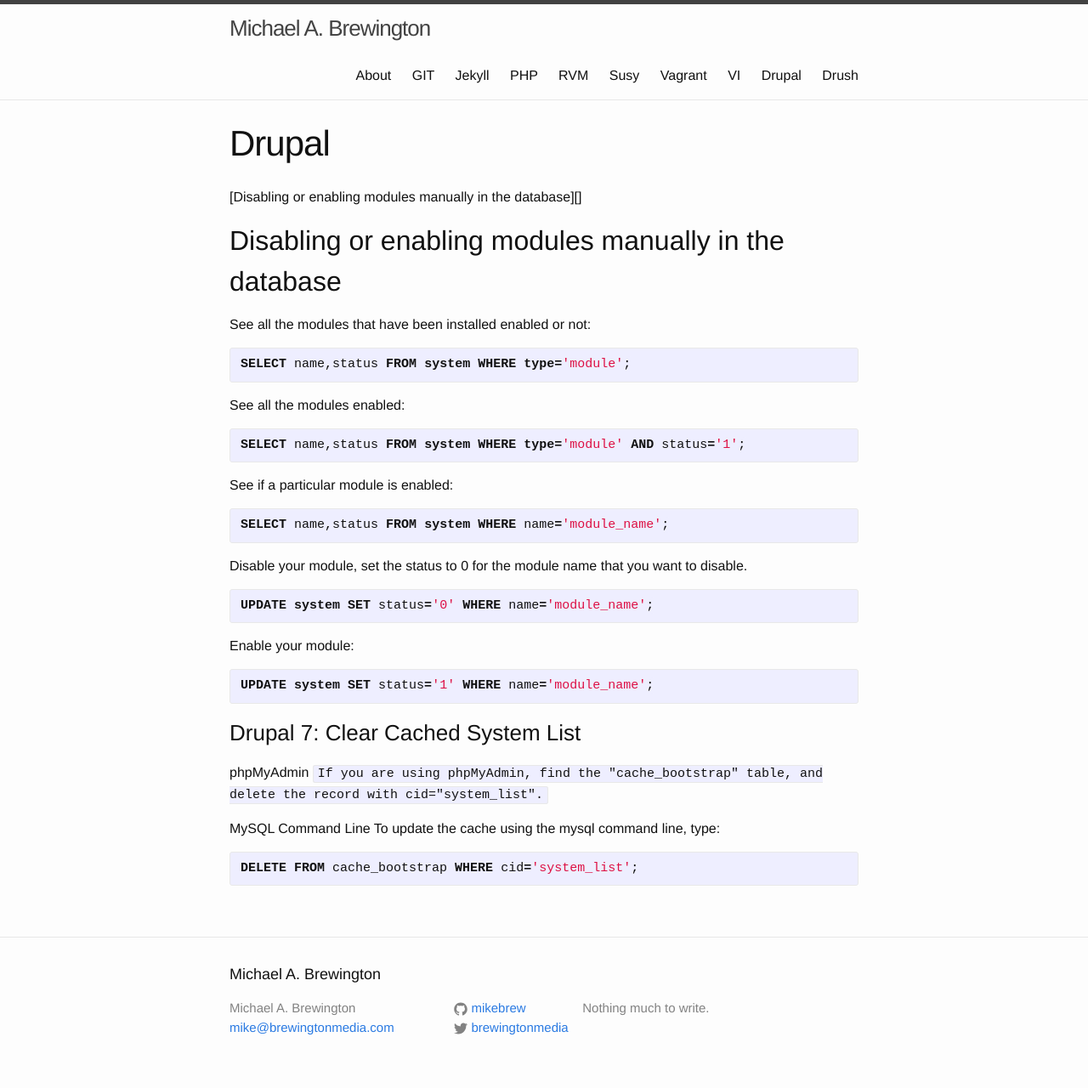
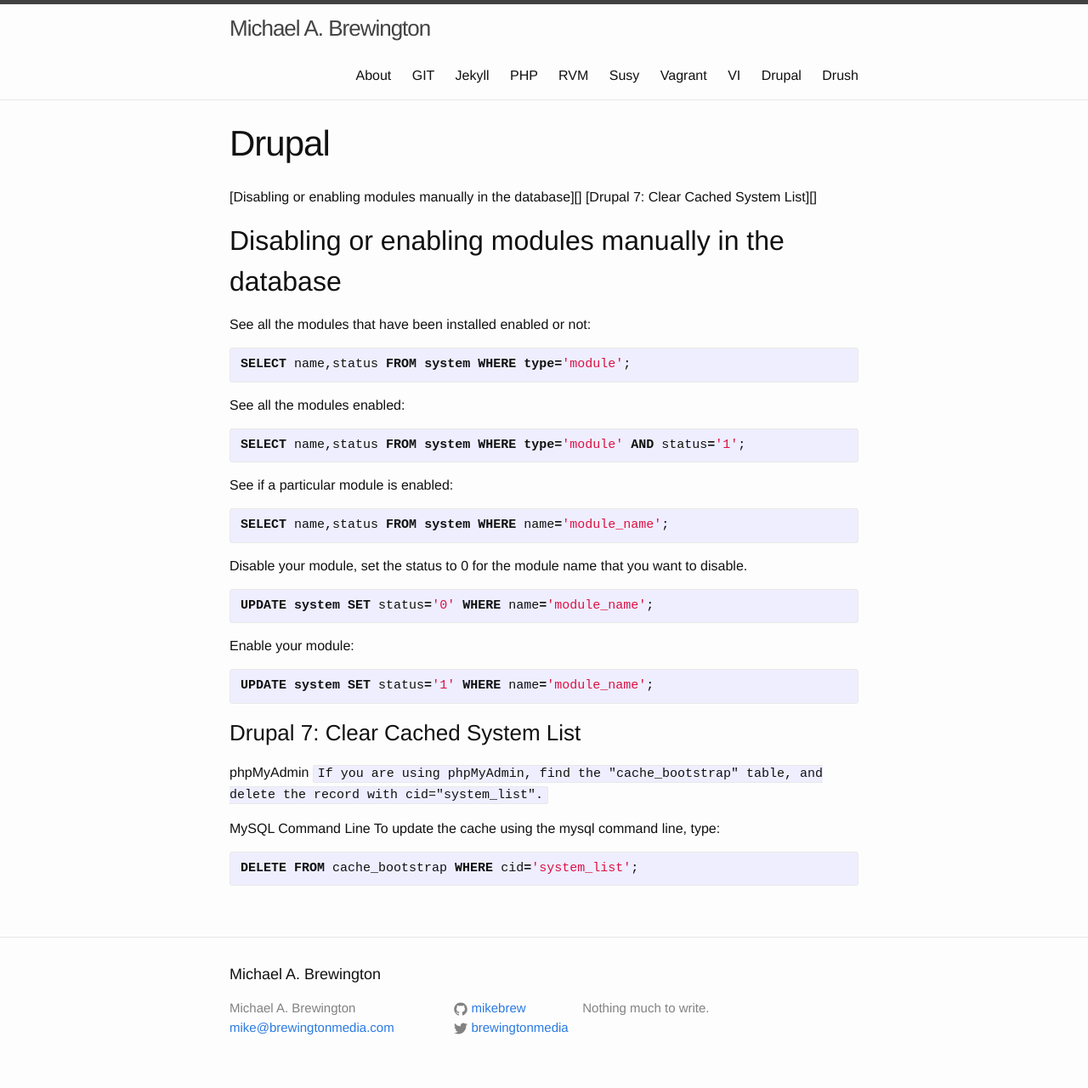
Before and after one commit to mikebrew/mikebrew.github.io, a Jekyll site: the page built from drupal.md, in a window 1280 px wide. Shown: the whole page at 85% size. Built offline with Jekyll 4.4.1, drawn with Linux system fonts in a browser that asks for light colours.

Commit message:
playing with linking

```diff
--- a/drupal.md
+++ b/drupal.md
@@ -4,6 +4,7 @@ title: Drupal
 permalink: /drupal/
 ---
 [Disabling or enabling modules manually in the database][]
+[Drupal 7: Clear Cached System List][]
 
 ##Disabling or enabling modules manually in the database
 
```
